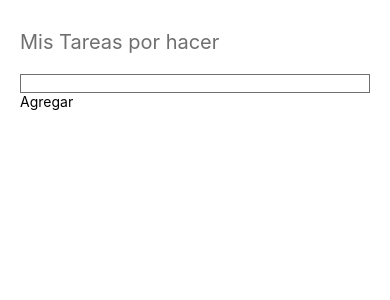
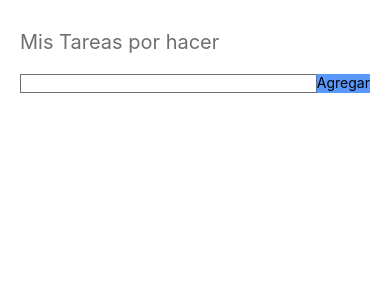
Before and after one commit to pedro-donoso/react-native, a React Native app: screen / in a window 390 px wide. Shown: the top 300 px of the page. Built offline with nearby package versions, Linux system fonts and the light colour scheme.

Commit message:
agrego color boton

```diff
--- a/App.js
+++ b/App.js
@@ -4,7 +4,8 @@ import {
   StyleSheet,
   Text, View,
   TextInput,
-  TouchableOpacity
+  TouchableOpacity ,
+  Dimensions
 } from 'react-native';
 
 const styles = StyleSheet.create({
@@ -29,10 +30,15 @@ const styles = StyleSheet.create({
   },
   textInput: {
     borderColor: '#6f6f6f',
-    borderWidth: 1
+    borderWidth: 1,
+    width: Dimensions.get('screen').width * 0.6
   },
   inputContainer: {
-    margin: 20
+    margin: 20,
+    flexDirection: 'row'
+  },
+  addButton: {
+    backgroundColor: '#5897fb'
   }
 });
 
@@ -42,7 +48,7 @@ export default function App() {
       <Text style={styles.title}>Mis Tareas por hacer</Text>
       <View style={styles.inputContainer}>
           <TextInput style={styles.textInput} />
-          <TouchableOpacity>
+          <TouchableOpacity style={styles.addButton}>
             <Text>Agregar</Text>
           </TouchableOpacity>
       </View>
```
